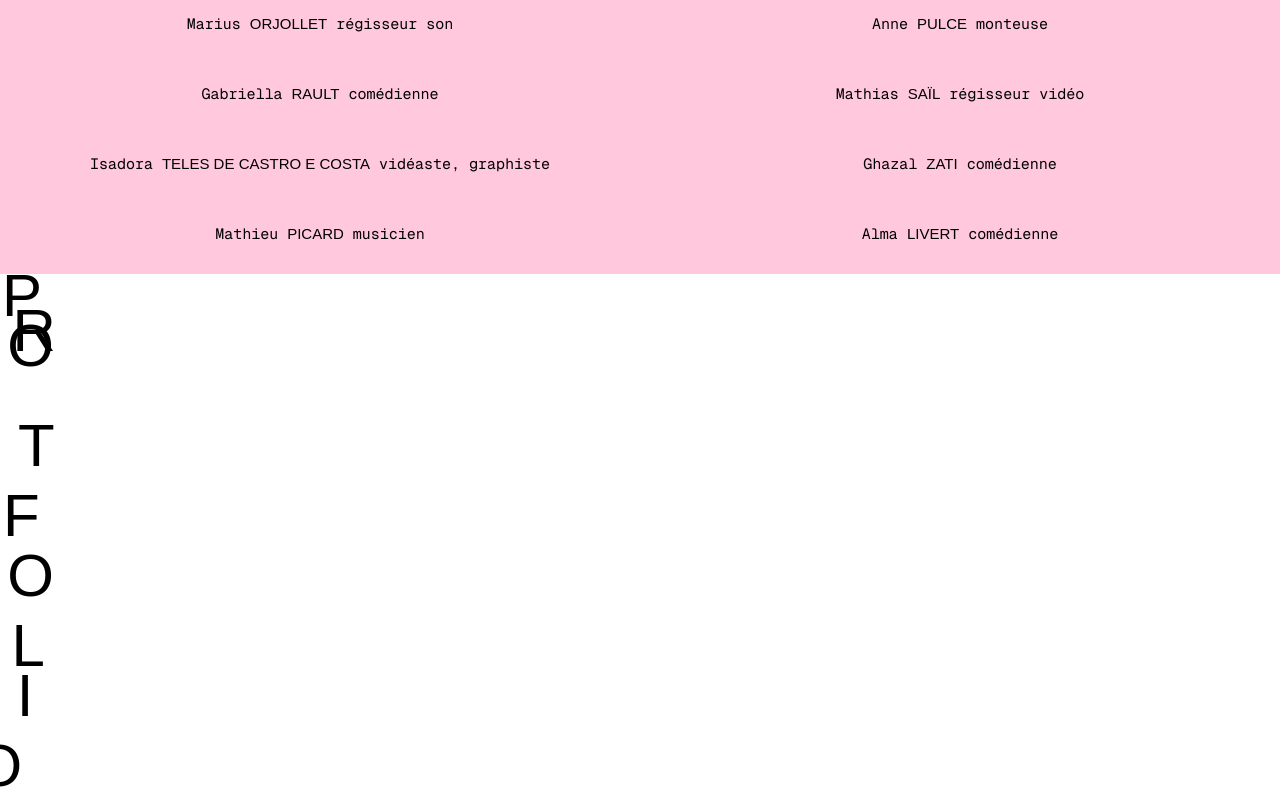
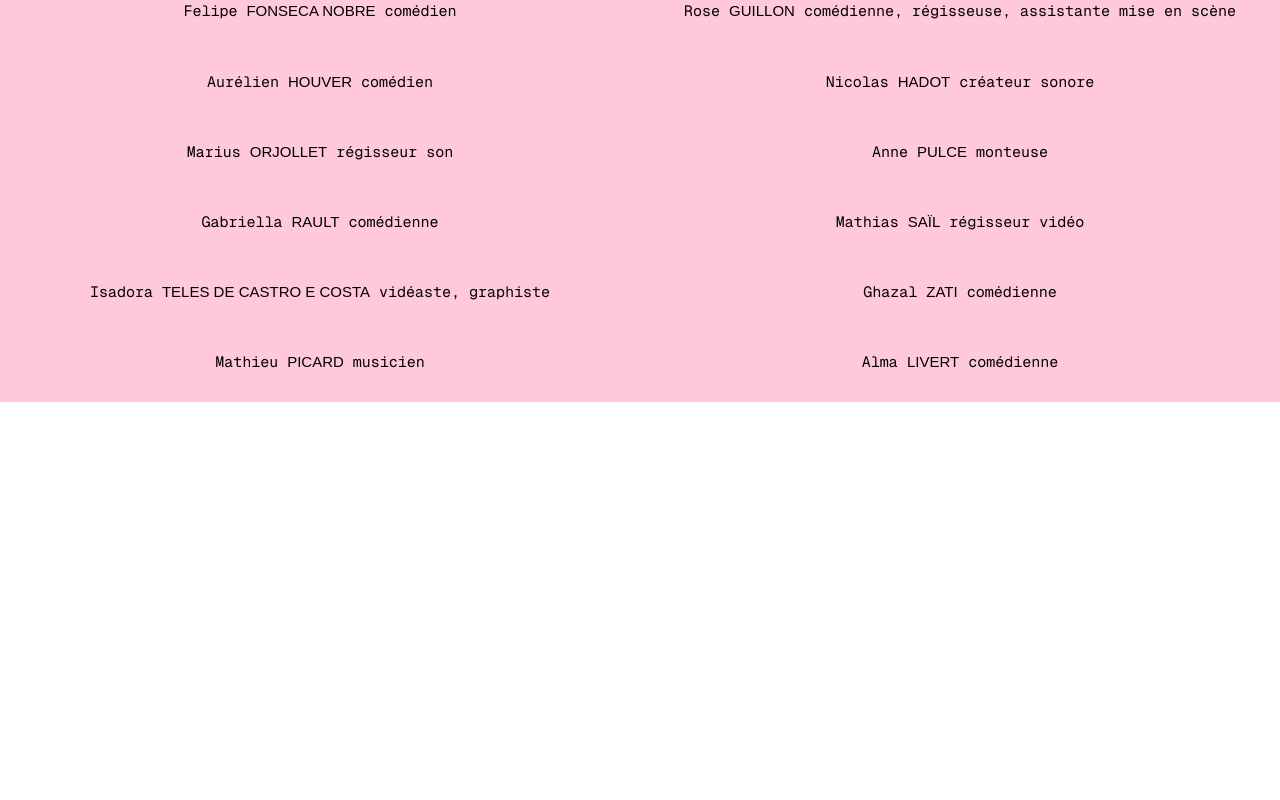
Before and after one commit to Louissnsn/LaSyncopeV2, a Next.js app: page / in a window 1280 px wide. Shown: the part 2317-3117 px from the top of the page. After the commit the page ends 2719 px from the top, so only its background shows below. Built offline with nearby package versions, Linux system fonts and the light colour scheme; a web font is replaced by a local one.

Commit message:
style in collaborateurice

```diff
--- a/app/styles/Collaborateurices.module.css
+++ b/app/styles/Collaborateurices.module.css
@@ -250,15 +250,17 @@
 
 @media (min-width: 1221px) and (max-width: 2000px) {
   .parent {
-  }
-  .titre {
+    /* height: auto not detected, only vh ? how can .letter fit in parent ; */
+    height: auto;
   }
   .leftContainer {
     display: flex;
     flex-wrap: wrap;
     justify-content: center;
-
     width: 100%;
+  }
+  .titre {
+    padding: 5%;
   }
   .text {
     font-size: 15px;
@@ -266,21 +268,27 @@
     width: 50%;
   }
   .letter {
+    height: auto; /* Adjust to content */
+    max-height: 100%;
+    width: auto;
+    max-width: 100%;
     margin-top: 20%;
     font-family: var(--font-combine, Arial, sans-serif);
     position: absolute;
-    font-size: 60px;
+    font-size: 80px;
     cursor: pointer;
+    transform: translate(-50%, -50%);
+    display: none;
   }
   .rightContainer {
+    height: 100%;
+    min-width: 100%;
     position: relative;
-    height: 100vh;
-    width: 50%;
   }
 
   .p {
     top: 0;
-    left: 8%;
+    left: 25%;
   }
 
   .o1 {
```
